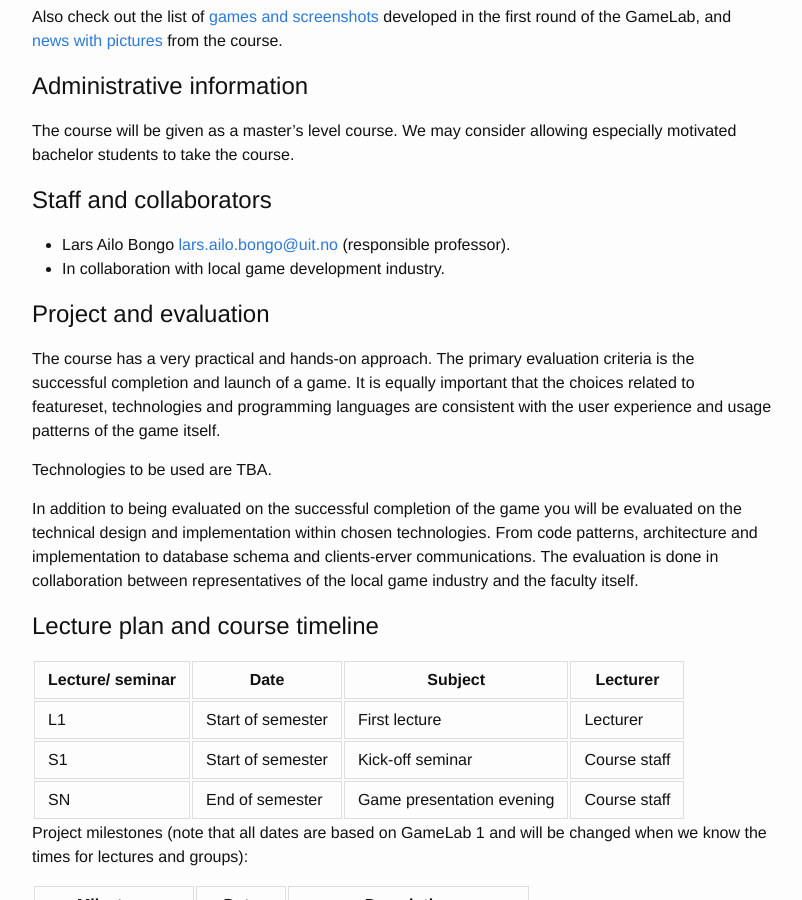
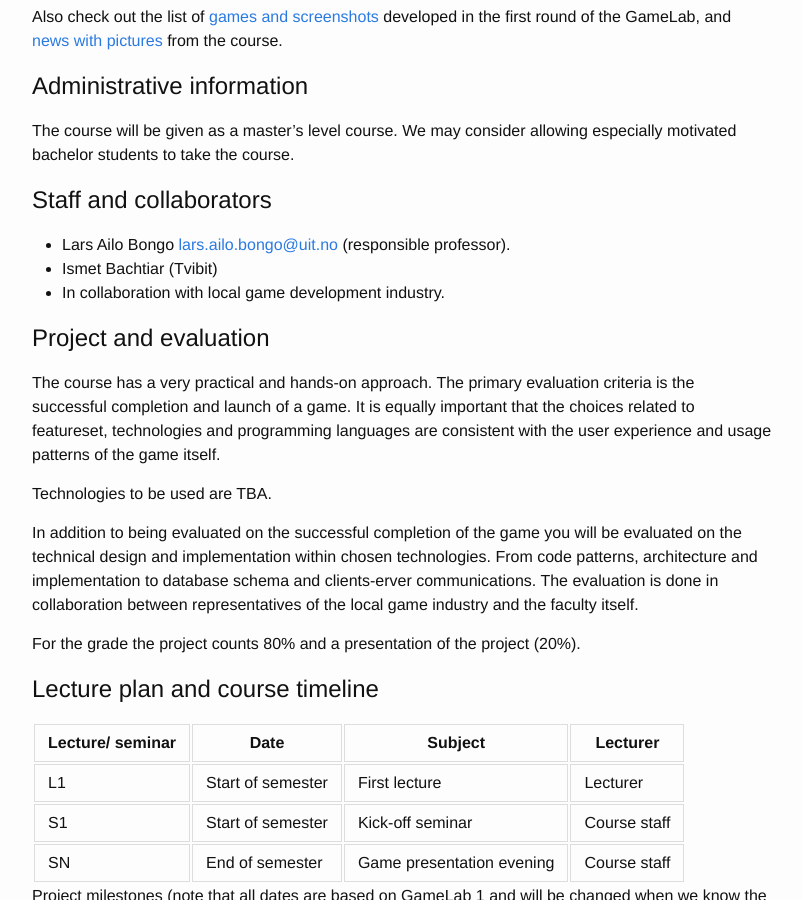
Before and after one commit to uit-gamelab-s24/uit-gamelab-s24.github.io, a Jekyll site: the page built from index.md, in a window 1280 px wide and 900 px high, scrolled down 630 px. Shown: the whole window, without its empty margins (238-1040 px from the left). Built offline with Jekyll 4.4.1, drawn with Linux system fonts in a browser that asks for light colours; our own code applies the rules of GitHub Pages for plain Markdown files.

Commit message:
Update index.md

```diff
--- a/index.md
+++ b/index.md
@@ -25,6 +25,7 @@ The course will be given as a master's level course. We may consider allowing es
 
 ## Staff and collaborators
 * Lars Ailo Bongo <lars.ailo.bongo@uit.no> (responsible professor).
+* Ismet Bachtiar (Tvibit)
 * In collaboration with local game development industry.
 
 <!---
@@ -38,6 +39,8 @@ The course has a very practical and hands-on approach. The primary evaluation cr
 Technologies to be used are TBA.
 
 In addition to being evaluated on the successful completion of the game you will be evaluated on the technical design and implementation within chosen technologies. From code patterns, architecture and implementation to database schema and clients-erver communications. The evaluation is done in collaboration between representatives of the local game industry and the faculty itself.
+
+For the grade the project counts 80% and a presentation of the project (20%).
 
 ## Lecture plan and course timeline
 
```
